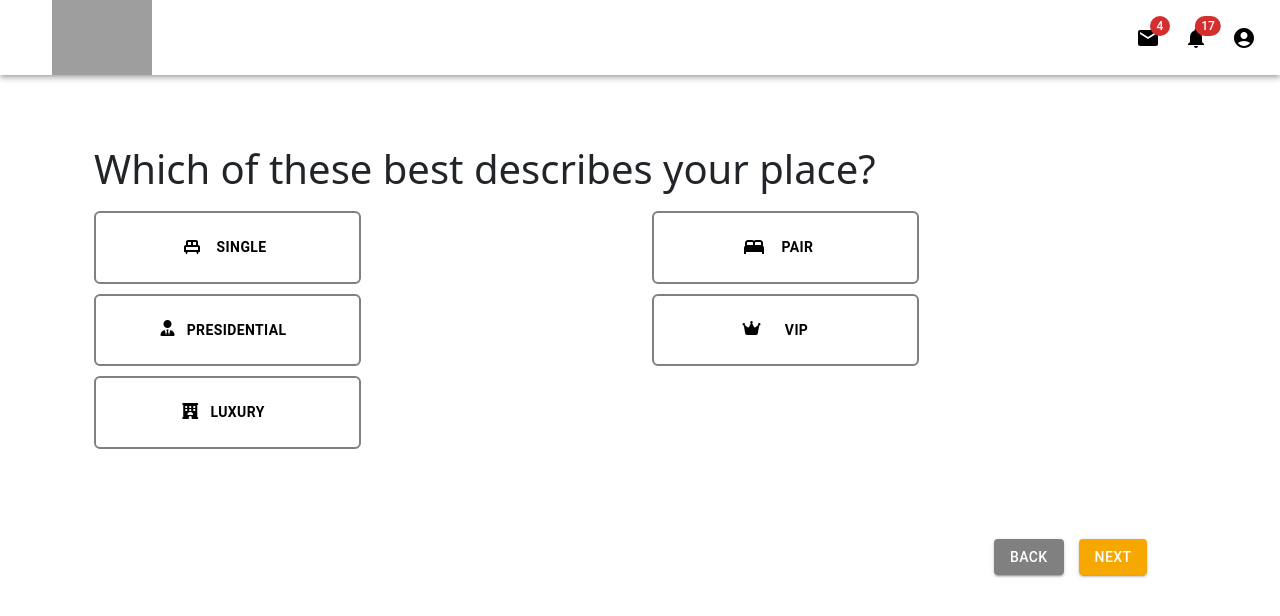
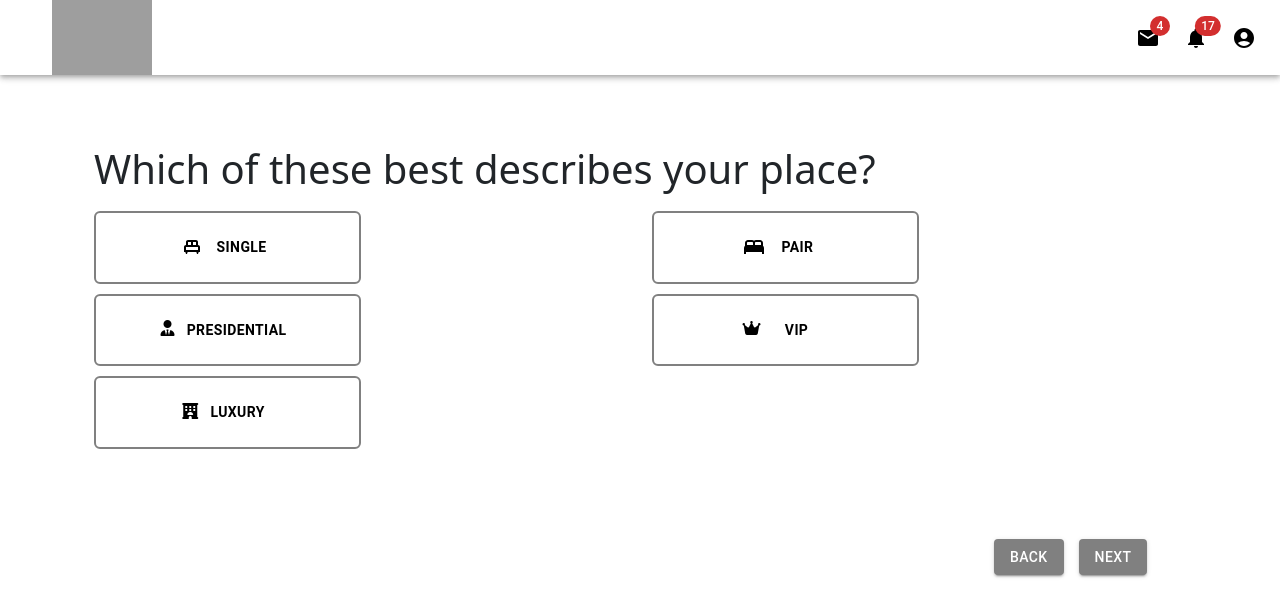
Before and after one commit to hungnkb/MD6_EZHOME_FinalCase, a React (Create React App) app in the folder frontend/: page /create-home2/1 in a window 1280 px wide. Shown: the top 616 px of the page. Built offline with nearby package versions, Linux system fonts and the light colour scheme; grey boxes are pictures that could not be loaded; a web font is replaced by a local one.

Commit message:
fix button create-home

```diff
--- a/frontend/src/pages/home-action/create-home/createHome21.js
+++ b/frontend/src/pages/home-action/create-home/createHome21.js
@@ -26,9 +26,11 @@ export default function CreateHome21() {
   const dispatch = useDispatch();
   const currentState = useSelector((state) => state.createHome);
   useEffect(() => {
-    setCheck(true);
+    if (currentState.idCategory) {
+      setCheck(true);
+    }
   }, [currentState.idCategory]);
-
+  console.log(check, currentState.idCategory);
   return (
     <>
       <div className="container" style={{ marginTop: '70px' }}>
@@ -163,7 +165,15 @@ export default function CreateHome21() {
               >
                 Next
               </Button>
-            ) : null}
+            ) : (
+              <Button
+                style={{ background: 'gray' }}
+                variant="contained"
+                type='button'
+              >
+                Next
+              </Button>
+            )}
           </div>
         </div>
       </div>
--- a/frontend/src/pages/home-action/create-home/createHome22.js
+++ b/frontend/src/pages/home-action/create-home/createHome22.js
@@ -233,7 +233,19 @@ export default function CreateHome22() {
               >
                 Next
               </Button>
-            ) : null}
+            ) : (
+              <Button
+                style={{ marginLeft: '10px', background: 'gray' }}
+                Button
+                onClick={() => {
+                  handleSetAddress();
+                }}
+                variant="contained"
+                type='button'
+              >
+                Next
+              </Button>
+            )}
           </div>
         </div>
       </div>
--- a/frontend/src/pages/home-action/create-home/createHome23.js
+++ b/frontend/src/pages/home-action/create-home/createHome23.js
@@ -76,7 +76,16 @@ export default function CreateHome23() {
             >
               Next
             </Button>
-          ) : null}
+          ) : (
+            <Button
+              style={{ marginLeft: '10px', background: 'gray' }}
+              Button
+              variant="contained"
+              type='button'
+            >
+              Next
+            </Button>
+          )}
         </Grid>
       </Box>
     </>
```
